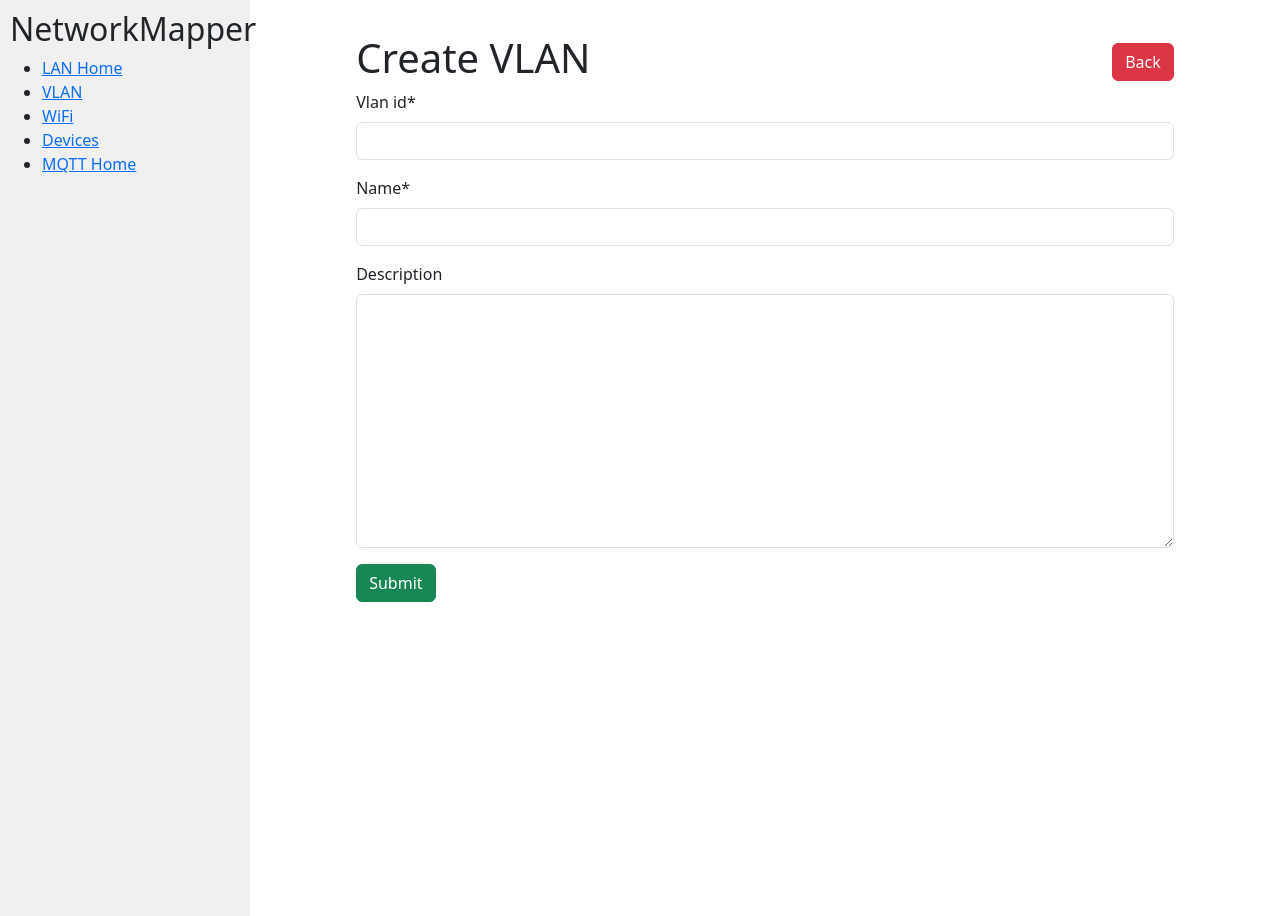
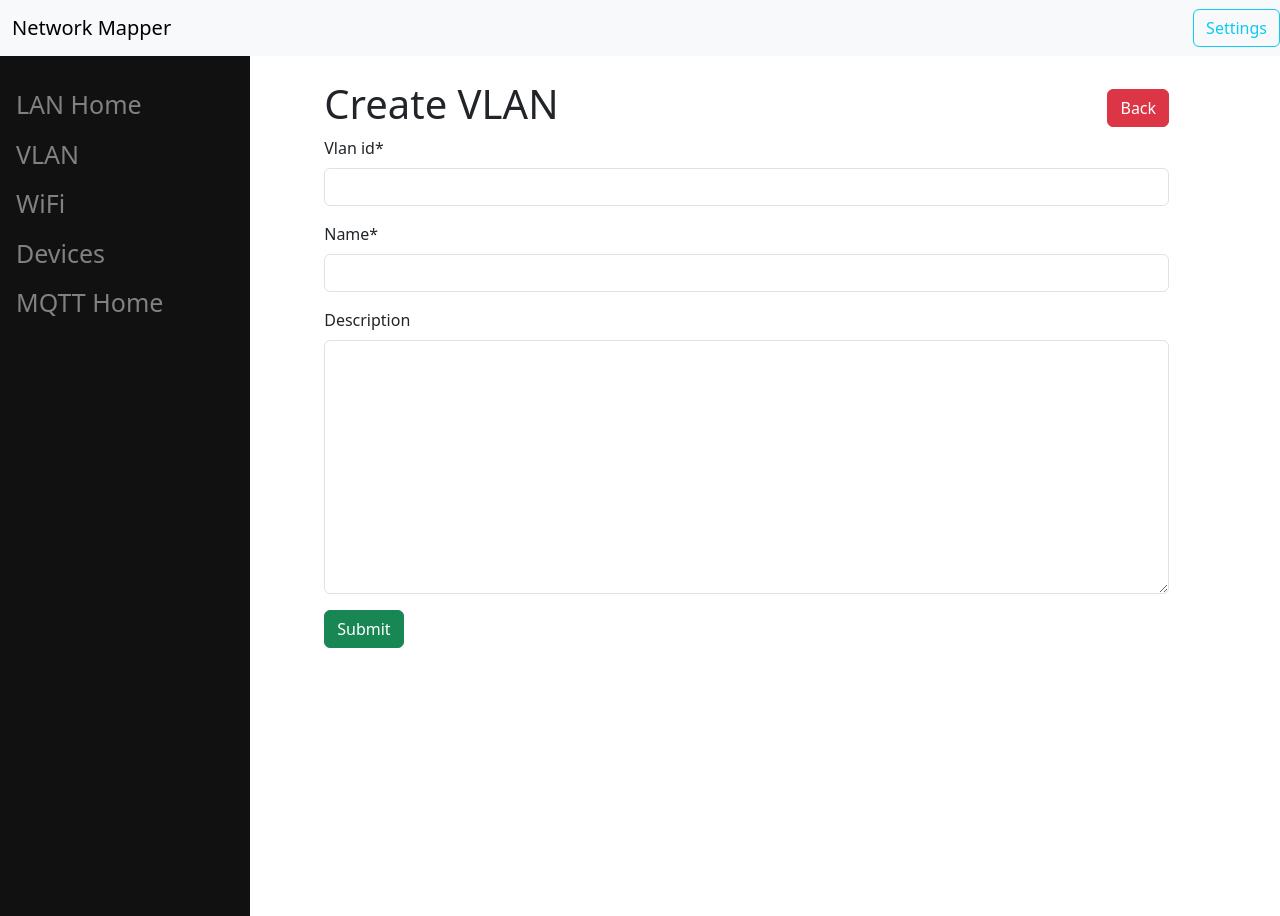
Before and after one commit to ben-burwood/HomeDB, a Django app: page /ip/vlan/create in a window 1280 px wide. Run offline with Django 5.2, Linux system fonts and the light colour scheme; some libraries are stand-ins or nearby versions.

Commit message:
Navbar and Improve Sidebar Styling

```diff
--- a/NetworkMapper/common/templates/base/master.html
+++ b/NetworkMapper/common/templates/base/master.html
@@ -12,22 +12,22 @@
 </head>
 
 <body>
+{% include 'base/navbar.html' %}
+
+
+<div class="container-fluid">
+    <div class="row">
+        <div class="col-md-2 px-0">
             {% include 'base/sidebar.html' %}
-        <div id="content">
+        </div>
+
+        <div class="col-md-10">
+            <div style="width: 100%;">
                 {% block content %}{% endblock %}
+            </div>
+        </div>
+    </div>
 </div>
 </body>
 
 </html>
-
-
-<style>
-    body {
-        display: flex;
-    }
-
-    #content {
-        flex-grow: 1;
-        padding: 10px;
-    }
-</style>
--- /dev/null
+++ b/NetworkMapper/common/templates/base/navbar.html
@@ -0,0 +1,8 @@
+<nav class="navbar navbar-expand-lg bg-body-tertiary">
+    <div class="container-fluid">
+        <a class="navbar-brand" href="#">Network Mapper</a>
+    </div>
+    <div>
+        <button class="btn btn-outline-info">Settings</button>
+    </div>
+</nav>
--- a/NetworkMapper/common/templates/base/sidebar.html
+++ b/NetworkMapper/common/templates/base/sidebar.html
@@ -1,6 +1,5 @@
-<div id="sidebar">
-    <h2>NetworkMapper</h2>
-    <ul>
+<div class="sidebar">
+    <ul class="list-unstyled mt-4">
         <li><a href="{% url 'index' %}">LAN Home</a></li>
         <li><a href="{% url 'vlan.index' %}">VLAN</a></li>
         <li><a href="{% url 'wifi.index' %}">WiFi</a></li>
@@ -10,10 +9,22 @@
 </div>
 
 <style>
-    #sidebar {
-        width: 250px;
-        height: 100vh;
-        background-color: #f0f0f0;
-        padding: 10px;
+    .sidebar {
+        height:100%;
+        width:250px;
+        position: fixed;
+        background-color:#111;
+    }
+
+    .sidebar a {
+        padding:6px 8px 6px 16px;
+        text-decoration: none;
+        font-size:25px;
+        color: #818181;
+        display:block;
+    }
+
+    .sidebar a:hover{
+        color:#f1f1f1;
     }
 </style>
--- a/NetworkMapper/ip/forms.py
+++ b/NetworkMapper/ip/forms.py
@@ -1,6 +1,7 @@
 from django import forms
 
 from .models import ClientDevice, VLAN, WifiNetwork
+
 
 class VLANForm(forms.ModelForm):
     class Meta:
@@ -39,5 +40,7 @@ class ClientDeviceForm(forms.ModelForm):
         wifi = cleaned_data.get("wifi")
         if connection_type == "ethernet" and wifi:
             raise forms.ValidationError("WiFi must be null for Ethernet Connections", code="invalid")
+        if connection_type == "wifi" and not wifi:
+            raise forms.ValidationError("WiFi must be set for WiFi Connections", code="invalid")
 
         return cleaned_data
```
Lines whose indentation alone changed are shown as unchanged.
